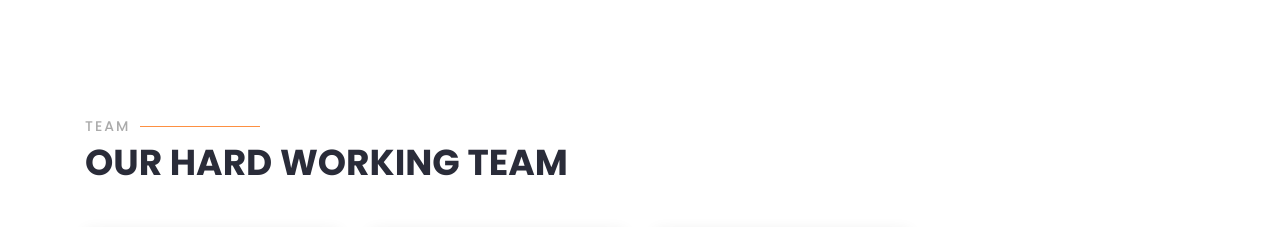
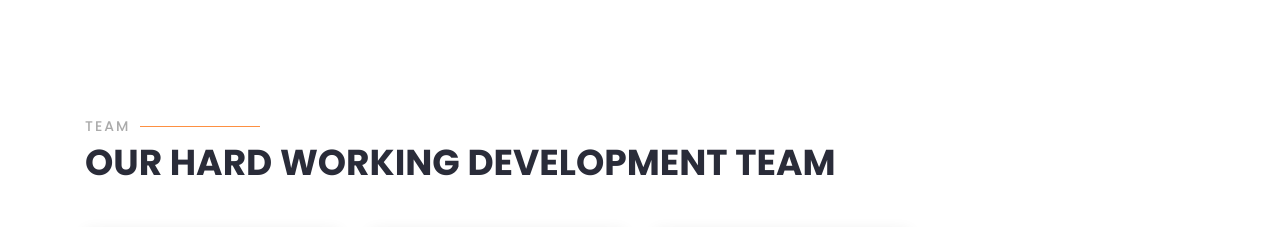
Before and after one commit to someone-6969/someone-6969.github.io, a plain HTML site: page index.html in a window 1280 px wide. Shown: the part 2280-2507 px from the top of the page. Drawn offline with nearby package versions, Linux system fonts and the light colour scheme; grey boxes are pictures that could not be loaded.

Commit message:
Update index.html

```diff
--- a/index.html
+++ b/index.html
@@ -324,7 +324,7 @@
 
         <div class="section-title" data-aos="zoom-out">
           <h2>Team</h2>
-          <p>Our Hard Working Team</p>
+          <p>Our Hard Working Development Team</p>
         </div>
 
         <div class="row">
```
